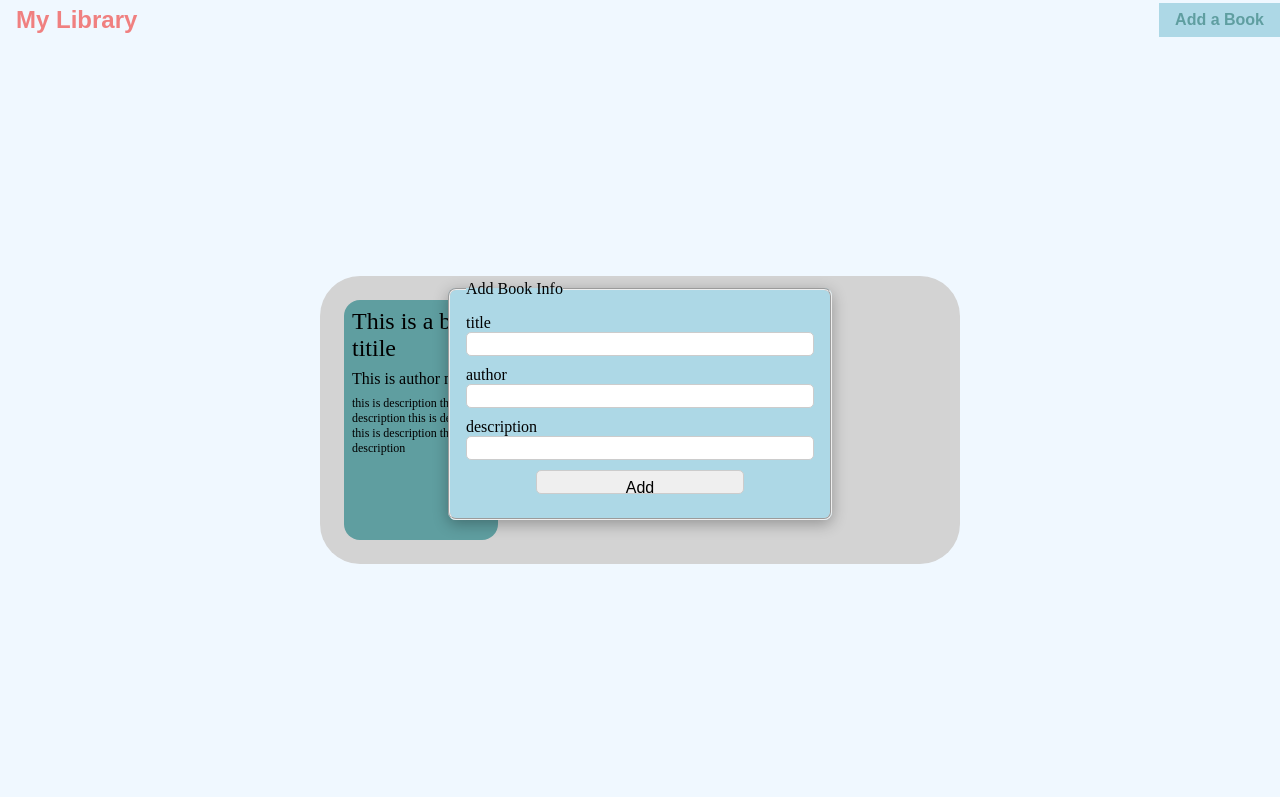
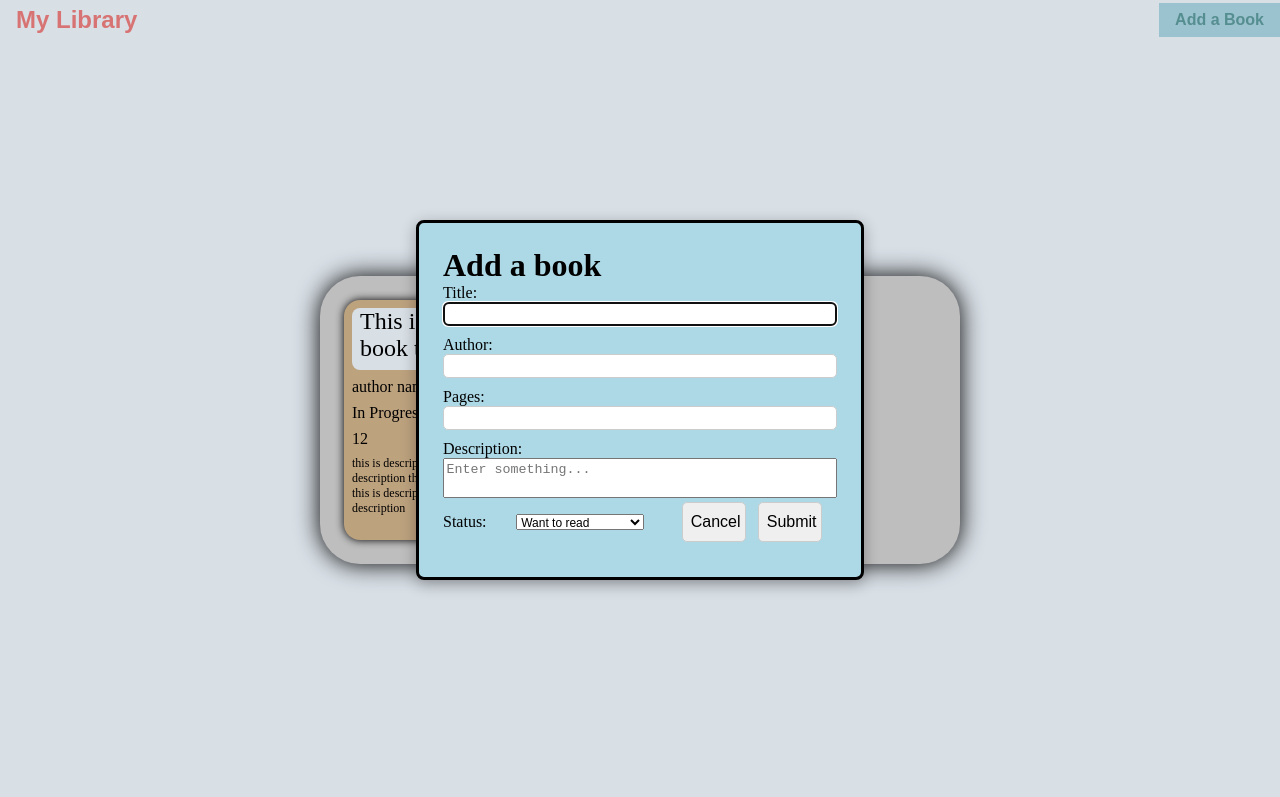
Before and after one commit to Liu-Hong-Wei/odin-library, a plain HTML site: page index.html in a window 1280 px wide. Both pictures are taken after a click on the button "Add a Book". Shown: the top 797 px of the page. Drawn offline with Linux system fonts and the light colour scheme.

Commit message:
refactor: using dialog element create form, not finished yet

```diff
--- a/index.html
+++ b/index.html
@@ -15,18 +15,47 @@
     <div class="body-container">
       <div class="gallery-container">
         <div class="card-container">
-          <div class="title">This is a book titile</div>
-          <div class="author">This is author name</div>
-          <div class="description">
-            this is description this is description this is description this is
-            description this is description
-          </div>
+          <div class="title">This is a book title</div>
+          <div class="author">author name</div>
+          <div class="status">In Progress</div>
+          <div class="pages">12</div>
+          <div class="description"> this is description this is description this is description this is description this is description </div>
         </div>
       </div>
     </div>
+
+    <dialog class="book-form">
+      <form method="dialog">
+        <h1>Add a book</h1>
+        <label for="title">Title: </label>
+        <input type="text" id="title" name="title" required/>
+
+        <label for="author">Author: </label>
+        <input type="text" id="author" name="author" />
+
+        <label for="pages">Pages: </label>
+        <input type="number" id="pages" name="pages" />
+
+        <label for="description">Description: </label>
+        <textarea id="description" name="description" placeholder="Enter something..."></textarea>
+
+        <label for="status">Status: </label>
+        <select name="status" id="status">
+          <option value="want">Want to read</option>
+          <option value="reading">In progress</option>
+          <option value="finished">Finished</option>
+        </select>
+
+        <button type="button" class="cancel">Cancel</button>
+        <button type="submit" class="submit">Submit</button>
+      </form>
+    </dialog>
     <div class="TODO">
-      <h1>TODO: </h1>
-      <h2>store book into Library array variable first then display it from Library</h2>
+      <h1>TODO:</h1>
+      <h2>
+        store book into Library array variable first then display it from
+        Library
+      </h2>
       <h2>modify book info variables (read status, pages number)</h2>
       <h2>add remove book button</h2>
       <h2>add button to change read status</h2>
--- a/script.js
+++ b/script.js
@@ -1,5 +1,10 @@
 const bContainer = document.querySelector(".body-container");
 const gallery = document.querySelector(".gallery-container");
+const addBook = document.querySelector(".add-btn");
+const form = document.querySelector(".book-form");
+const cancel = document.querySelector(".cancel");
+const submit = document.querySelector(".submint");
+
 const myLibrary = [];
 let hasUnfinishedForm = false;
 
@@ -13,63 +18,40 @@ function addBookToLibrary(book) {
   myLibrary.push(book);
 }
 
-const addBook = document.querySelector(".add-btn");
-
 addBook.addEventListener("click", (e) => {
-  if (hasUnfinishedForm) {
-    return;
-  }
-  hasUnfinishedForm  = true
-  const form = document.createElement("fieldset");
-  form.classList.add("book-form");
-
-  const legend = document.createElement("legend");
-  legend.textContent = "Add Book Info";
-  form.appendChild(legend);
-
-  let info = ["title", "author", "description"];
-  for (let i = 0; i < 3; i++) {
-    const item = document.createElement("input");
-    const itemLabel = document.createElement("label");
-    item.setAttribute("type", "text");
-    item.setAttribute("name", info[i]);
-    item.setAttribute("id", info[i]);
-    item.classList.add("input");
-    itemLabel.setAttribute("for", info[i]);
-    itemLabel.textContent = info[i];
-    form.appendChild(itemLabel);
-    form.appendChild(item);
-  }
-  const submit = document.createElement("button");
-  submit.classList.add("submit");
-  submit.setAttribute("type", "submit");
-  submit.textContent = "Add";
-  form.appendChild(submit);
-  bContainer.appendChild(form);
+  form.showModal();
+  form.style.position = "fixed";
+  form.style.top = "50%";
+  form.style.left = "50%";
+  form.style.transform = "translate(-50%, -50%)";
+});
 
 submit.addEventListener("click", (e) => {
   e.preventDefault();
   const title = document.querySelector("#title").value;
   const author = document.querySelector("#author").value;
+  const pages = document.querySelector("#pages").value;
+  const status = document.querySelector("#status").value;
   const description = document.querySelector("#description").value;
-    // if (title === "" || author === "") {
-    //   alert("Please fill in all fields");
-    //   return;
-    // }
+
   const newCard = document.createElement("div");
-    for (let i = 0; i < 3; i++) {
+  newCard.classList.add("card-container");
+  let info = ["title", "author", "pages", "status", "description"];
+  for (let i = 0; i < 5; i++) {
     const item = document.createElement("div");
     item.classList.add(`${info[i]}`);
+    if (info[i] == "status") {
+      item.setAttribute("id", `${status}`);
+    }
     item.innerHTML = `${eval(info[i])}`;
     newCard.appendChild(item);
   }
-
-    newCard.classList.add("card-container");
   gallery.appendChild(newCard);
   const book = new Book(title, author, description);
   myLibrary.push(book);
-    const form = document.querySelector("fieldset");
-    form.remove();
-    hasUnfinishedForm = false;
 });
+
+cancel.addEventListener("click", (e) => {
+  e.preventDefault();
+  form.close();
 });
--- a/style.css
+++ b/style.css
@@ -52,28 +52,43 @@ header .add-btn {
   display: flex;
   flex-wrap: wrap;
   gap: 3vh;
+  box-shadow: 0 0 3vh 0;
 }
 
 .card-container {
   width: 12vw;
   height: 30vh;
-  background-color: cadetblue;
+  background-color: tan;
   border-radius: 2vh;
   display: flex;
   flex-wrap: wrap;
   flex-direction: column;
   justify-content: flex-start;
+  box-shadow: 0 0 1vh 0;
 }
 
 .card-container div {
-  padding-top: 1vh;
+  padding-bottom: 1vh;
   padding-left: 1vh;
-  width: 12vw;
 }
 
 .card-container .title {
   font-size: 3vh;
+  margin: 1vh;
   font-weight: 500;
+  background-color: aliceblue;
+  border-radius: 1vh;
+}
+.card-container #reading {
+  background: linear-gradient(90deg, orange, red);
+}
+
+.card-container #want {
+  background: linear-gradient(90deg, lightblue, orange);
+}
+
+.card-container #finished {
+  background: linear-gradient(90deg, red, green);
 }
 
 .card-container .author {
@@ -87,20 +102,14 @@ header .add-btn {
 }
 
 .book-form {
-  width: 30vw;
-  height: 30vh;
-  padding: 2vh;
-  position: fixed;
-  top: 50%;
-  left: 50%;
-  background-color: lightblue; /* background color */
-  transform: translate(-50%, -50%); /* center the element */
-  box-shadow: 0 4px 15px rgba(0, 0, 0, 0.3); /* shadow effect */
-  border-radius: 8px; /* optional: rounded corners */
+  width: 35vw;
+  height: 45vh;
+  padding: 3vh;
 
-  display: flex;
-  flex-direction: column;
-  justify-content: space-around;
+  background-color: lightblue;
+  box-shadow: 0 4px 15px rgba(0, 0, 0, 0.3);
+  border-radius: 8px;
+
   font-size: 2vh;
 }
 
@@ -115,12 +124,25 @@ header .add-btn {
 }
 
 .book-form button {
-  width: 60%;
-  height: 3vh;
+  width: 5vw;
+  height: 5vh;
   padding: 1vh;
   border-radius: 5px;
   border: 1px solid #ccc;
-  font-size: 16px;
-  margin-bottom: 10px;
-  align-self: center;
+  font-size: 2vh;
+  margin-left: 1vh;
 }
+
+.book-form textarea {
+  width: 100%;
+  height: 5vh;
+  padding: 0.2vw;
+  resize: none;
+}
+
+.book-form select {
+ width: 10vw;
+  height: 2vh;
+  font-size: 1.5vh;
+  margin: auto 2vw;
+}
```
Lines whose indentation alone changed are shown as unchanged.
